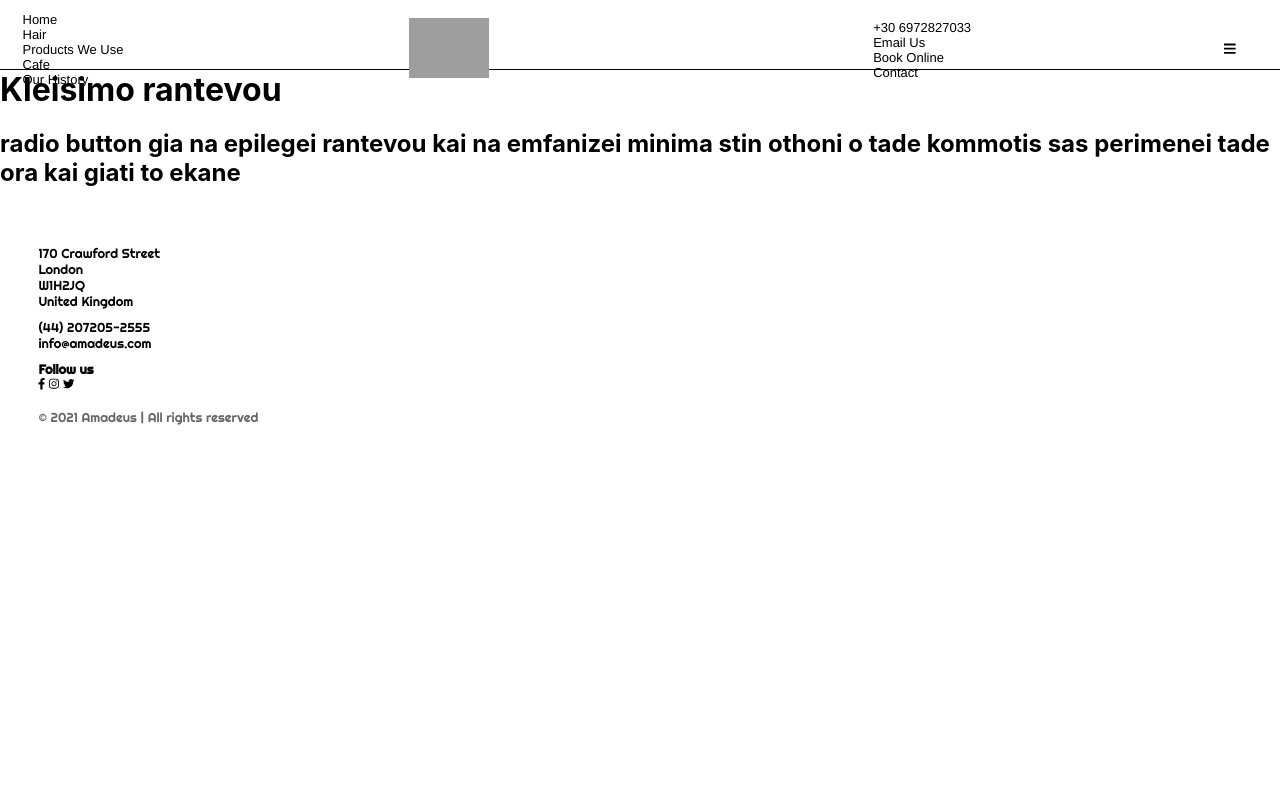
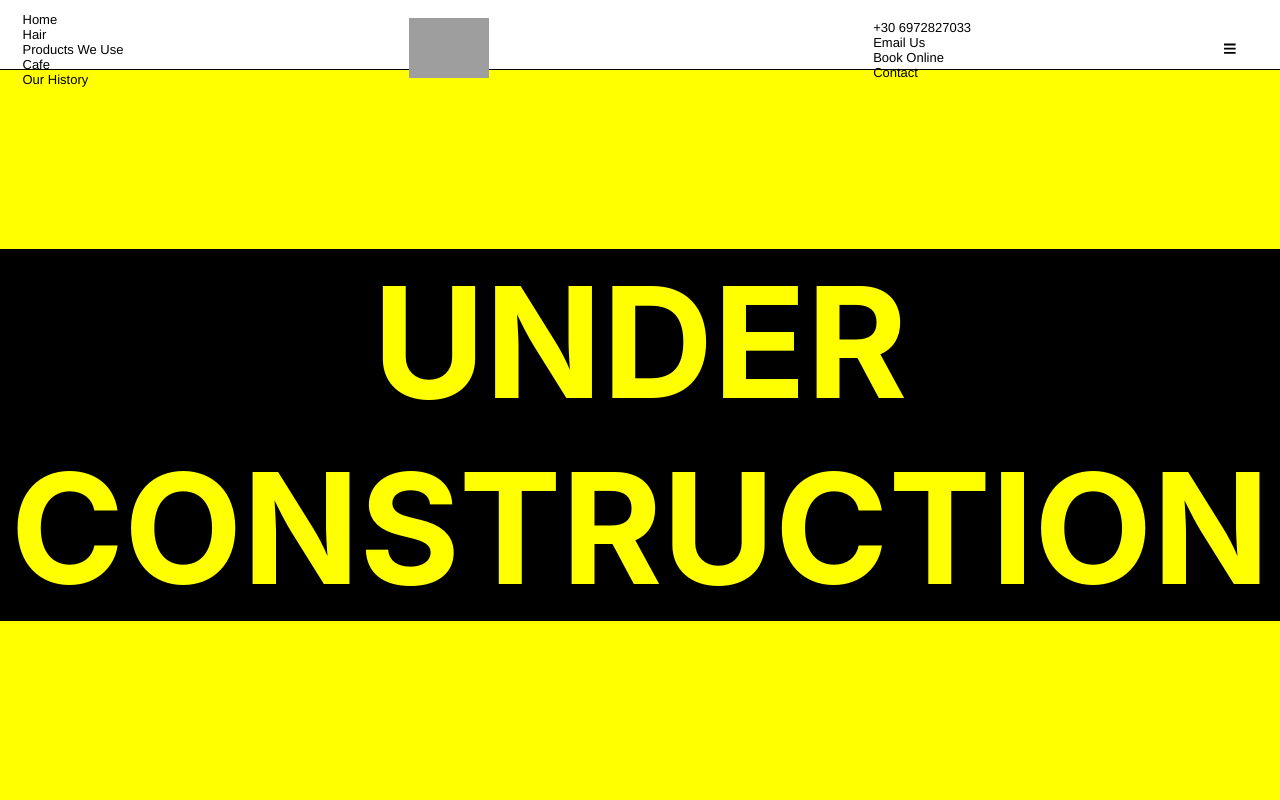
Before and after one commit to kostasptr/hair_salon_website, a React (Create React App) app: page /book in a window 1280 px wide. Shown: the top 800 px of the page. Built offline with nearby package versions, Linux system fonts and the light colour scheme; grey boxes are pictures that could not be loaded.

Commit message:
under construction text added

```diff
--- a/src/components/Book.css
+++ b/src/components/Book.css
@@ -1,5 +1,19 @@
 /* Mobile landscape and portrait displays less than 481px width*/
+.App-Book{
+  background-color:yellow;
+  display:flex;
+  height: calc(100vh - 70px);
+  justify-content: center;
+  align-items: center;
+}
 
+.underCon{
+  text-align: center;
+  font-size: 12vw;
+  font-weight: bold;
+  background-color: black;
+  color: yellow;
+}
 /* Mobile, landscape */
 @media only screen and (min-width: 481px) {}
 
--- a/src/components/Book.js
+++ b/src/components/Book.js
@@ -1,10 +1,10 @@
 import React from 'react';
-import '../App.css';
+import './Book.css';
+
 function Book() {
   return(
     <div className = "App-Book">
-      <h1>Kleisimo rantevou</h1>
-      <h2>radio button gia na epilegei rantevou kai na emfanizei minima stin othoni o tade kommotis sas perimenei tade ora kai giati to ekane</h2>
+      <h1 className="underCon">UNDER CONSTRUCTION</h1>
     </div>
   );
 }
```
